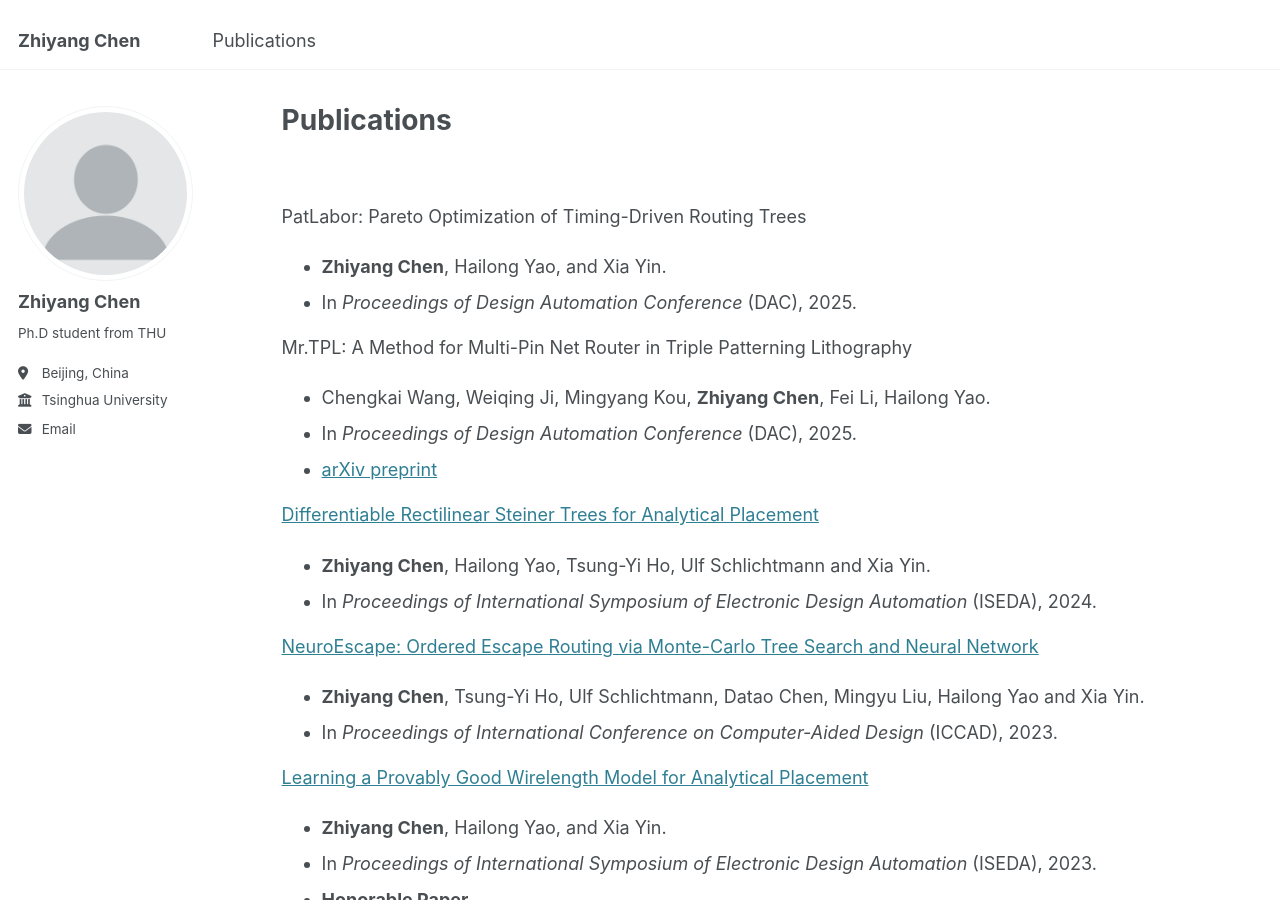
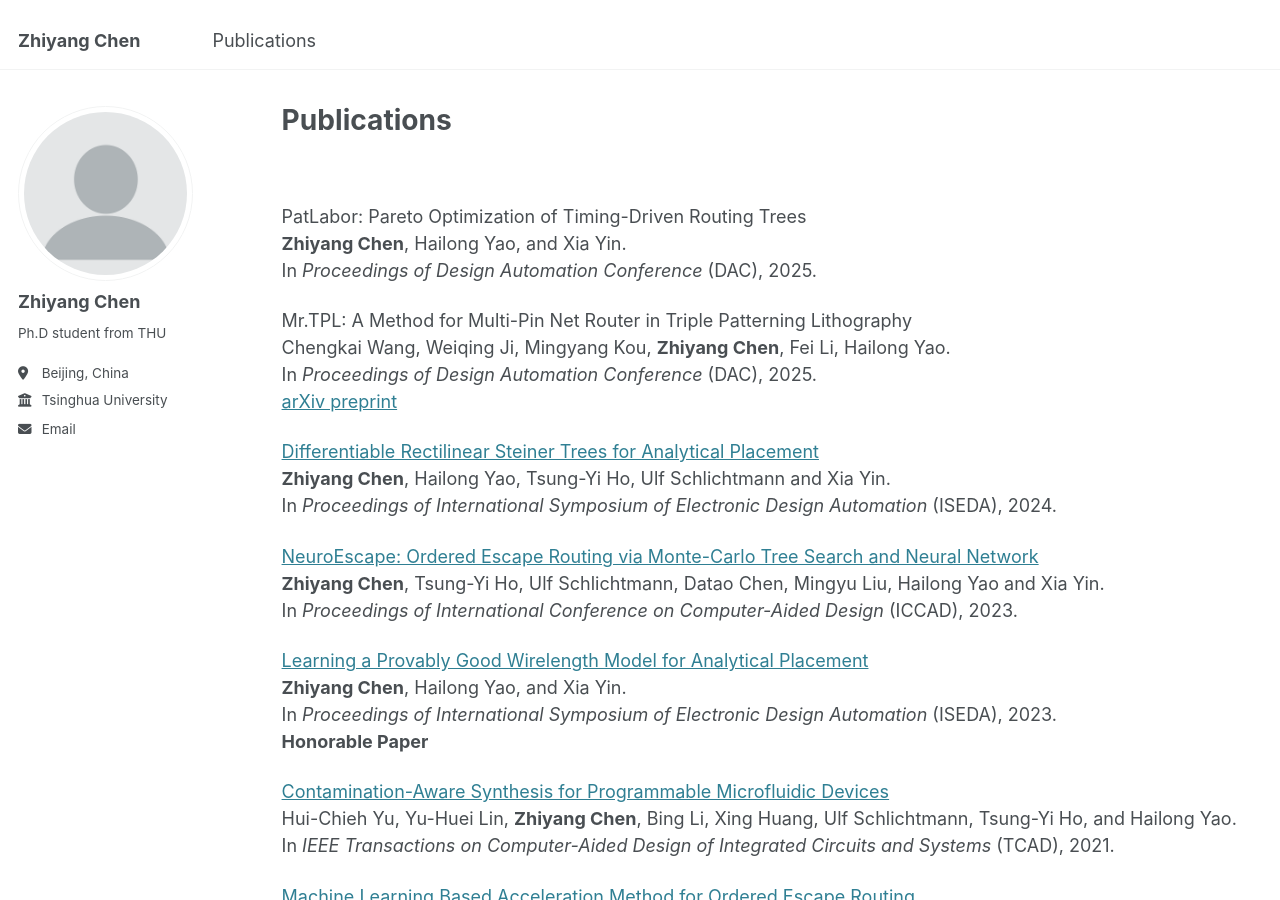
Before and after one commit to chen-zhi-yang/chen-zhi-yang.github.io, a Jekyll site: the page built from _pages/publications.md, in a window 1280 px wide and 900 px high. Built offline with Jekyll 4.4.1, drawn with Linux system fonts in a browser that asks for light colours.

Commit message:
Modify pubs

```diff
--- a/_pages/publications.md
+++ b/_pages/publications.md
@@ -14,32 +14,32 @@
 <br>
 
 PatLabor: Pareto Optimization of Timing-Driven Routing Trees
-+ **Zhiyang Chen**, Hailong Yao, and Xia Yin.
-+ In *Proceedings of Design Automation Conference* (DAC), 2025.
+**Zhiyang Chen**, Hailong Yao, and Xia Yin.
+In *Proceedings of Design Automation Conference* (DAC), 2025.
 
 Mr.TPL: A Method for Multi-Pin Net Router in Triple Patterning Lithography
-+ Chengkai Wang, Weiqing Ji, Mingyang Kou, **Zhiyang Chen**, Fei Li, Hailong Yao.
-+ In *Proceedings of Design Automation Conference* (DAC), 2025.
-+ [arXiv preprint](https://arxiv.org/abs/2412.02703)
+Chengkai Wang, Weiqing Ji, Mingyang Kou, **Zhiyang Chen**, Fei Li, Hailong Yao.
+In *Proceedings of Design Automation Conference* (DAC), 2025.
+[arXiv preprint](https://arxiv.org/abs/2412.02703)
 
 [Differentiable Rectilinear Steiner Trees for Analytical Placement](https://ieeexplore.ieee.org/document/10617497)
-+ **Zhiyang Chen**, Hailong Yao, Tsung-Yi Ho, Ulf Schlichtmann and Xia Yin.
-+ In *Proceedings of International Symposium of Electronic Design Automation* (ISEDA), 2024.
+**Zhiyang Chen**, Hailong Yao, Tsung-Yi Ho, Ulf Schlichtmann and Xia Yin.
+In *Proceedings of International Symposium of Electronic Design Automation* (ISEDA), 2024.
 
 [NeuroEscape: Ordered Escape Routing via Monte-Carlo Tree Search and Neural Network](https://ieeexplore.ieee.org/abstract/document/10323718)
-+ **Zhiyang Chen**, Tsung-Yi Ho, Ulf Schlichtmann, Datao Chen, Mingyu Liu, Hailong Yao and Xia Yin.
-+ In *Proceedings of International Conference on Computer-Aided Design* (ICCAD), 2023.
+**Zhiyang Chen**, Tsung-Yi Ho, Ulf Schlichtmann, Datao Chen, Mingyu Liu, Hailong Yao and Xia Yin.
+In *Proceedings of International Conference on Computer-Aided Design* (ICCAD), 2023.
 
 [Learning a Provably Good Wirelength Model for Analytical Placement](https://ieeexplore.ieee.org/document/10218451)
-+ **Zhiyang Chen**, Hailong Yao, and Xia Yin.
-+ In *Proceedings of International Symposium of Electronic Design Automation* (ISEDA), 2023.
-+ **Honorable Paper**
+**Zhiyang Chen**, Hailong Yao, and Xia Yin.
+In *Proceedings of International Symposium of Electronic Design Automation* (ISEDA), 2023.
+**Honorable Paper**
 
 [Contamination-Aware Synthesis for Programmable Microfluidic Devices](https://ieeexplore.ieee.org/document/9647006)
-+ Hui-Chieh Yu, Yu-Huei Lin, **Zhiyang Chen**, Bing Li, Xing Huang, Ulf Schlichtmann, Tsung-Yi Ho, and Hailong Yao.
-+ In *IEEE Transactions on Computer-Aided Design of Integrated Circuits and Systems* (TCAD), 2021.
+Hui-Chieh Yu, Yu-Huei Lin, **Zhiyang Chen**, Bing Li, Xing Huang, Ulf Schlichtmann, Tsung-Yi Ho, and Hailong Yao.
+In *IEEE Transactions on Computer-Aided Design of Integrated Circuits and Systems* (TCAD), 2021.
 
 [Machine Learning Based Acceleration Method for Ordered Escape Routing](https://dl.acm.org/doi/10.1145/3453688.3461483)
-+ **Zhiyang Chen**, Weiqing Ji, Yihao Peng, Datao Chen, Mingyu Liu, and Hailong Yao.
-+ In *Proceedings of Great Lakes Symposium on VLSI* (GLSVLSI), 2021.
-+ **Best Paper Candidate**
+**Zhiyang Chen**, Weiqing Ji, Yihao Peng, Datao Chen, Mingyu Liu, and Hailong Yao.
+In *Proceedings of Great Lakes Symposium on VLSI* (GLSVLSI), 2021.
+**Best Paper Candidate**
```
